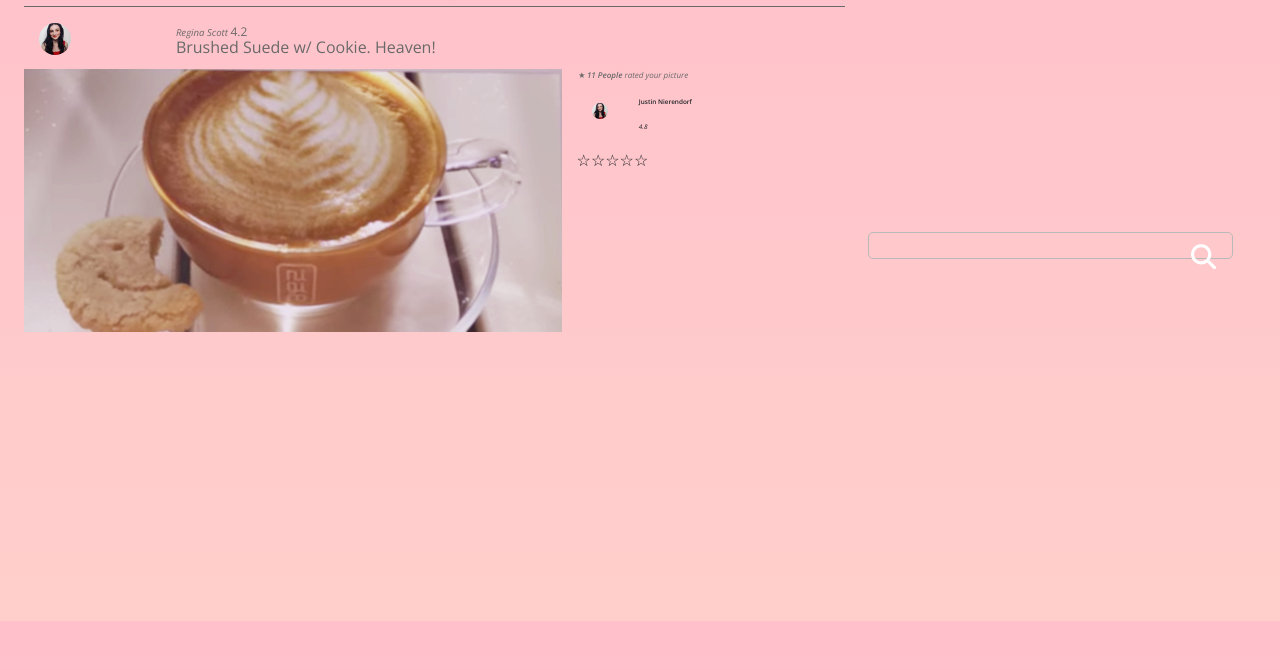
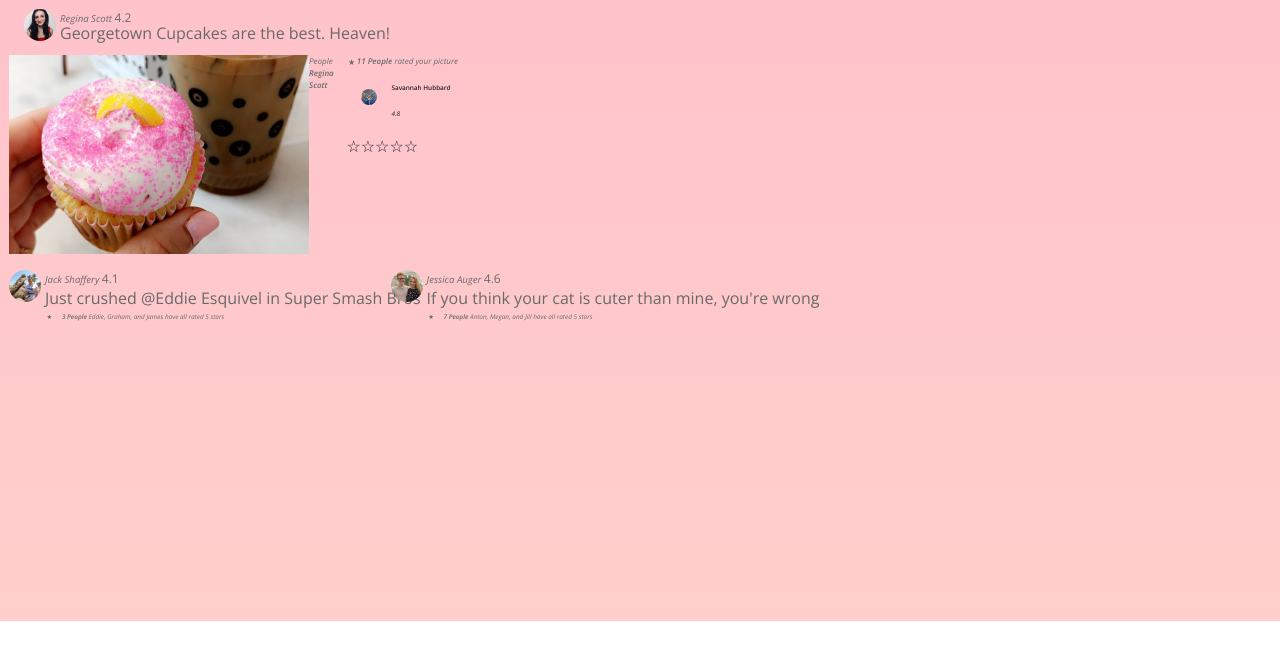
Before and after one commit to reginapizza/nosediveUI, a website built with webpack: page index.html in a window 1280 px wide. Shown: the part 179-848 px from the top of the page. After the commit the page ends 800 px from the top, so only its background shows below. Built offline with nearby package versions, Linux system fonts and the light colour scheme; files whose address does not match are found by name.

Commit message:
Added new posts, changed names and avatar, new pic

```diff
--- a/assets/styles/index.scss
+++ b/assets/styles/index.scss
@@ -1,11 +1,27 @@
 @import '~bootstrap/scss/bootstrap';
 @import './variables';
+
+// common classes //
+
+.grey {
+  color: $dark-grey;
+}
+
+.italic {
+  font-style: italic;
+}
+
+.bold {
+  font-weight: 600;
+}
 
 body {
   background: no-repeat center center fixed;
   background-image: linear-gradient($background-pink, $background-yellow);
   font-family: 'Open Sans', sans-serif;
   font-size: 16px;
+  position: absolute;
+  width: 100vw;
 }
 
 a:active {
@@ -43,6 +59,14 @@ label {
 
 .bold {
   font-weight: 600;
+}
+
+.column-main {
+  max-width: 70%
+}
+
+.column-side {
+  max-width: 20%
 }
 
 .content {
@@ -96,6 +120,10 @@ label {
   max-width: 100px;
 }
 
+.pic-upload {
+  max-width: 300px;
+}
+
 .post {
   color: $dark-grey;
   font-weight: 300;
@@ -107,13 +135,20 @@ label {
   position: relative;
   top: 50%;
   transform: translateY(-50%);
-  width: 100%;
+  width: 90%;
 }
 
 .small-avatar {
   border-radius: 50%;
   height: 1rem;
   width: 1rem;
+}
+
+.small-text {
+  color: $dark-grey;
+  font-size: .4rem;
+  font-style: italic;
+  font-weight: 300;
 }
 
 .top-commenter {
--- a/index.html
+++ b/index.html
@@ -19,7 +19,7 @@
 <body>
   <div class="p-4 d-flex">
     <!-- Page Content  -->
-    <div id="content" class="col-8">
+    <div id="content" class="col-8 column-main">
       <div class="row">
         <div class="col-2 ml-0 mr-0 pl-0 pr-0">
           <img class="profile-pic" src="./public/me.png" alt="Avatar">
@@ -54,18 +54,18 @@
 
       <!--image post-->
       <div class="row">
-        <div class="col-2">
+        <div class="d-flex">
           <img src="./public/me.png" class="avatar" alt="avatar">
+          <div class="pl-1">
+            <p class="name-tag pb-0 mb-0"> Regina Scott <span class="user-rating-small">4.2</span></p>
+            <p class="post pt-0 mt-0"> Georgetown Cupcakes are the best. Heaven!</p>
           </div>
-        <div class=col-10>
-          <p class="name-tag pb-0 mb-0"> Regina Scott <span class="user-rating-small">4.2</span></p>
-          <p class="post pt-0 mt-0"> Brushed Suede w/ Cookie. Heaven!</p>
         </div>
         <div class="row">
           <!--post image-->
-          <div class="col-8">
-            <img src="./public/seude-cookie.png" alt="cookie and coffee" width="100%">
-          </div>
+          <div class="d-flex">
+            <img src="./public/cupcake.jpg" alt="cookie and coffee" class="pic-upload">
+            <p class="medium-text"><span class="italic">People</span> <span class="bold">Regina Scott</span></p>
             <!--post ratings-->
             <div class="col-4">
               <div class="row">
@@ -73,10 +73,10 @@
               </div>
               <div class="row">
                 <div class="col-2 ml-0 mr-0">
-                <img src="./public/me.png" class="small-avatar" alt="avatar">
+                  <img src="./public/savannah.jpg" class="small-avatar" alt="avatar">
                 </div>
                 <div class="col-8 ml-0 mr-0">
-                <p class="top-commenter">Justin Nierendorf</p>
+                  <p class="top-commenter">Savannah Hubbard</p>
                   <p class="top-commenter-rating">4.8</p>
                 </div>
               </div>
@@ -84,23 +84,46 @@
                 <span>☆</span><span>☆</span><span>☆</span><span>☆</span><span>☆</span>
               </div>
               <div class="row">
-
             </div>
             </div>
           </div>
+        </div> <!--ends post 1-->
+
+        <div class="row pt-3">
+          <div class="d-flex">
+            <img src="./public/jack.jpg" class="avatar" alt="avatar">
+            <div class="pl-1">
+              <p class="name-tag pb-0 mb-1"> Jack Shaffery <span class="user-rating-small">4.1</span></p>
+              <p class="post pt-0 pb-0 mt-0 mb-2"> Just crushed @Eddie Esquivel in Super Smash Bros</p>
+              <p class="small-text pt-0 mt-0"> <span class="black-star-small">★</span><span class="bold pl-2">3 People</span> Eddie, Graham, and James have all rated 5 stars</p>
+            </div>
+          </div>
+        </div> <!--ends post 2-->
+
+        <div class="row pt-3">
+          <div class="d-flex">
+            <img src="./public/jess.jpg" class="avatar" alt="avatar">
+            <div class="pl-1">
+              <p class="name-tag pb-0 mb-1"> Jessica Auger <span class="user-rating-small">4.6</span></p>
+              <p class="post pt-0 pb-0 mt-0 mb-2"> If you think your cat is cuter than mine, you're wrong</p>
+              <p class="small-text pt-0 mt-0"> <span class="black-star-small">★</span><span class="bold pl-2">7 People</span> Anton, Megan, and Jill have all rated 5 stars</p>
+            </div>
+          </div>
+        </div> <!--ends post 3-->
+
       </div>
     </div>
     <!--ends page content-->
 
     <!--sidebar-->
-    <div class="col-4">
+    <!-- <div class="column-side d-flex flex-column">
       <div class="wrapper">
         <div class="search_box p-2">
           <input type="text" placeholder="">
           <i class="fas fa-search"></i>
         </div>
       </div>
-    </div>
+    </div> -->
   </div>
 </body>
 
```
Also changed, not shown: public/cupcake.jpg (added), public/jack.jpg (added), public/jess.jpg (added), public/savannah.jpg (added), public/seude-cookie.png (deleted). Lines whose indentation alone changed are shown as unchanged.
